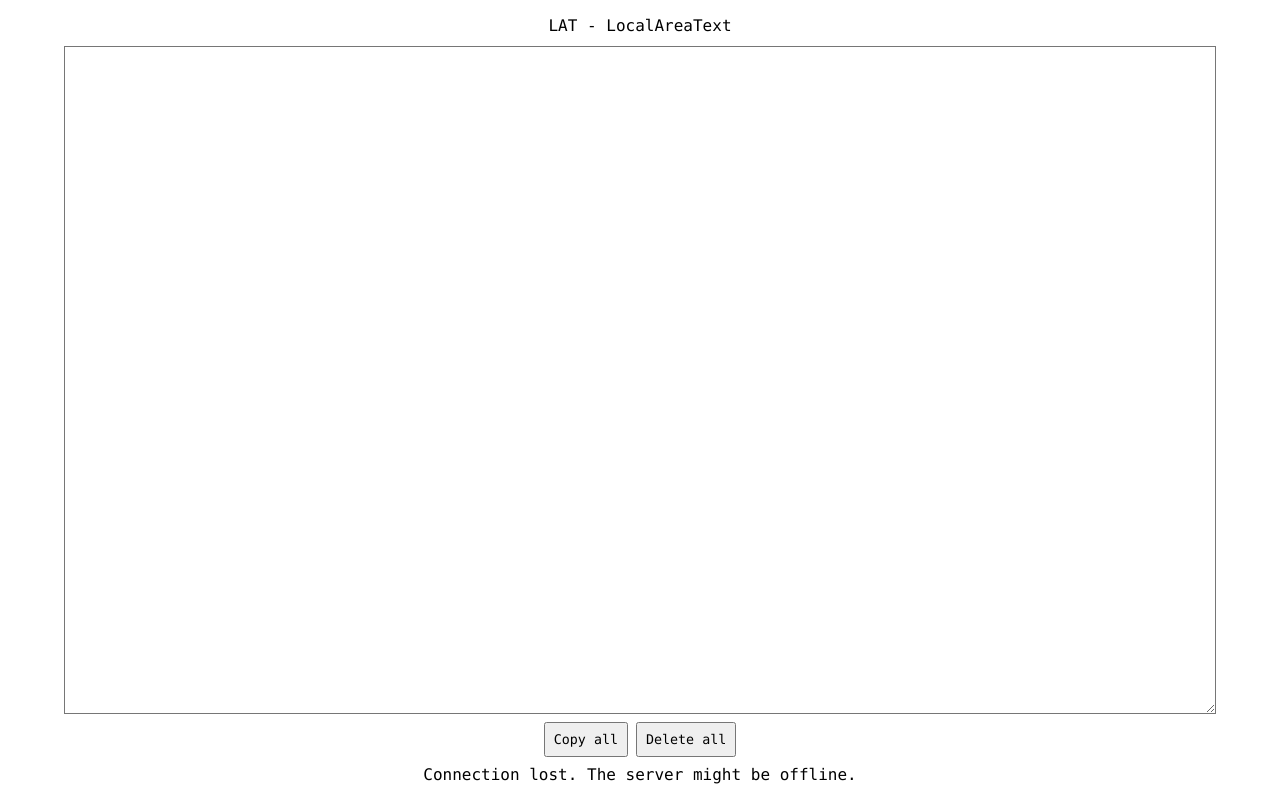
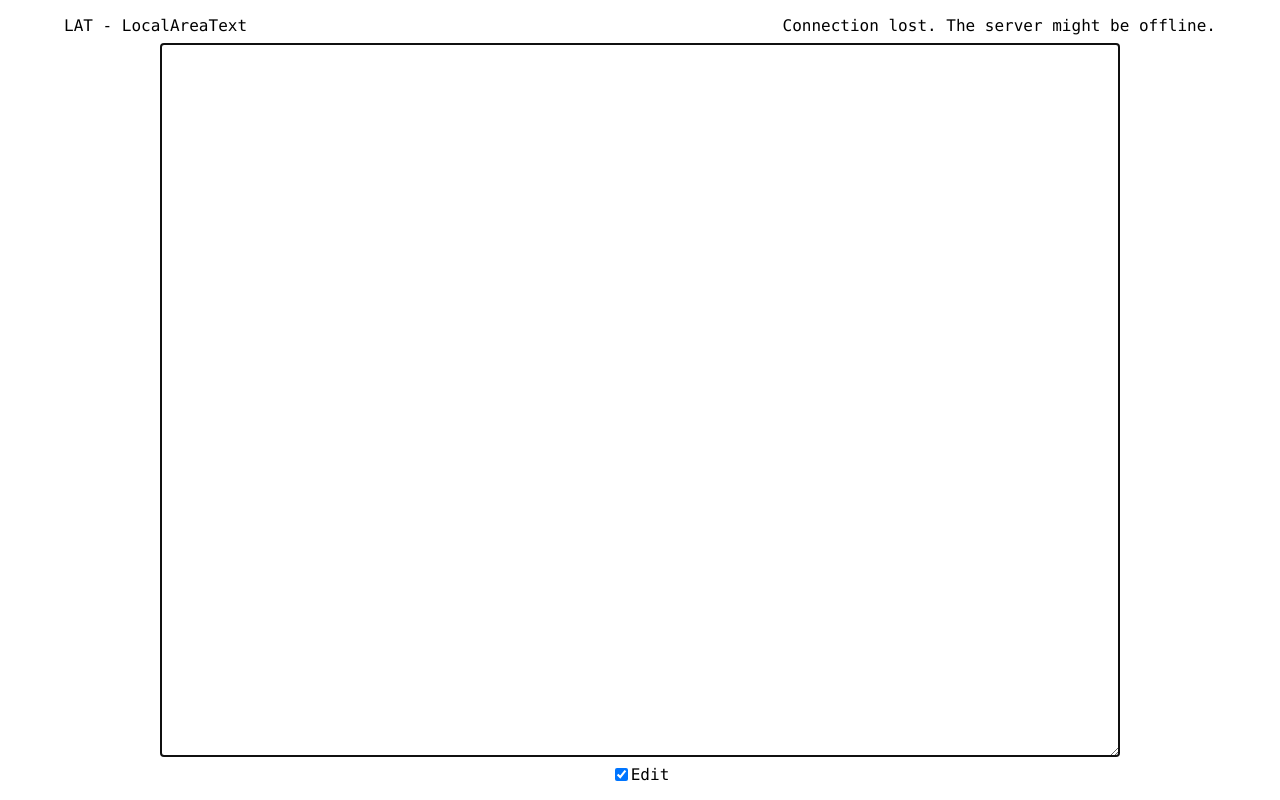
Before and after one commit to palask/lat, a website with bundled scripts: page client/index.html in a window 1280 px wide. Built offline with nearby package versions, Linux system fonts and the light colour scheme; no server answers.

Commit message:
Add preview mode, adjust styles, remove action buttons

```diff
--- a/client/index.html
+++ b/client/index.html
@@ -9,14 +9,18 @@
 </head>
 
 <body>
-    <h1>LAT - LocalAreaText</h1>
-    <textarea id="textbox"></textarea>
-    <div id="controls" class="flex-row">
-        <button onclick="copyToClipboard()">Copy all</button>
-        <button onclick="clearTextbox()">Delete all</button>
-    </div>
-    <p id="connectionStatus"></p>
-
+    <main>
+        <div class="flex-row-multiple">
+            <h1>LAT - LocalAreaText</h1>
+            <p id="connectionStatus"></p>
+        </div>
+        <textarea id="inputbox" class="textbox" autofocus spellcheck="false"></textarea>
+        <div id="previewbox" class="textbox" hidden></div>
+        <div class="flex-row-single">
+            <input type="checkbox" id="edit-toggle" checked>
+            <label for="edit-toggle">Edit</label>
+        </div>
+    </main>
     <script src="script.ts" defer></script>
 </body>
 
--- a/client/script.ts
+++ b/client/script.ts
@@ -1,5 +1,7 @@
-const textbox = document.getElementById("textbox")! as HTMLTextAreaElement
+const inputbox = document.getElementById("inputbox")! as HTMLTextAreaElement
+const previewbox = document.getElementById("previewbox")! as HTMLDivElement
 const connectionStatus = document.getElementById("connectionStatus")!
+const checkbox = document.getElementById("edit-toggle")! as HTMLInputElement
 
 let socket: WebSocket | null = null
 let reconnectTimer: Timer | null = null
@@ -18,7 +20,8 @@ function createWebSocket() {
     // Update text box and user count with data from server
     socket.onmessage = (event) => {
         let data = JSON.parse(event.data)
-        textbox.value = data.text
+        inputbox.value = data.text
+        previewbox.innerText = data.text
         connectionStatus.textContent = data.connected_users
     }
 
@@ -48,42 +51,24 @@ function createWebSocket() {
 createWebSocket()
 
 // Handle text input and emit to server
-textbox.addEventListener("input", function () {
+inputbox.addEventListener("input", function () {
     if (!socket) {
         console.error("No open socket")
         return;
     }
-    socket.send(JSON.stringify({ text: textbox.value }))
+    socket.send(JSON.stringify({ text: inputbox.value }))
 })
 
-function fallbackCopyToClipboard() {
-    textbox.focus()
-    textbox.select()
-
-    try {
-        const successfulCopy = document.execCommand("copy")
-    } catch (err) {
-        console.error("Failed to copy text with fallback method: ", err)
-    }
+function configureInputbox() {
+    inputbox.readOnly = !checkbox.checked
+    inputbox.hidden = !checkbox.checked
+    previewbox.hidden = checkbox.checked
 }
 
-async function copyToClipboard() {
-    if (!navigator.clipboard) {
-        fallbackCopyToClipboard()
-        return
-    }
-    try {
-        await navigator.clipboard.writeText(textbox.value)
-    } catch (err) {
-        console.error("Failed to copy text: ", err)
-    }
-}
+// Handle edit checkbox toggle on page load
+configureInputbox()
 
-function clearTextbox() {
-    if (!socket) {
-        console.error("No open socket")
-        return
-    }
-    textbox.value = ""
-    socket.send(JSON.stringify({ text: textbox.value }))
-}
+// Handle edit checkbox toggle
+checkbox.addEventListener("change", function () {
+    configureInputbox()
+})
--- a/client/style.css
+++ b/client/style.css
@@ -1,12 +1,9 @@
 body {
     box-sizing: border-box;
-    display: flex;
-    flex-direction: column;
     font-family: ui-monospace, SFMono-Regular, "SF Mono", Menlo, Consolas, "Liberation Mono", monospace;
     height: 100vh;
     margin: 0;
     padding: 16px;
-    text-align: center;
 }
 
 @supports (height: 100dvh) {
@@ -15,36 +12,47 @@ body {
     }
 }
 
+main {
+    display: flex;
+    flex-direction: column;
+    gap: 8px;
+    height: 100%;
+    margin: 0 auto;
+    width: 90vw;
+}
+
+@supports (width: 90dvw) {
+    main {
+        width: 90dvw;
+    }
+}
+
 h1 {
     font-size: inherit;
     font-weight: normal;
-    margin-top: 0;
+    margin: 0;
 }
 
-#textbox {
+.textbox {
     align-self: center;
     border-style: solid;
     box-sizing: border-box;
     flex: 1;
     font-family: inherit;
-    font-size: 16px;
-    width: 90vw;
+    font-size: 1em;
+    max-width: 100%;
+    width: 60rem;
 }
 
-@supports (width: 90dvw) {
-    #textbox {
-        width: 90dvw;
-    }
+.flex-row-single {
+    display: flex;
+    justify-content: center;
 }
 
-.flex-row {
+.flex-row-multiple {
     display: flex;
     gap: 8px;
-}
-
-#controls {
-    justify-content: center;
-    margin: 8px 0;
+    justify-content: space-between;
 }
 
 button {
@@ -63,8 +71,8 @@ p {
         color: #eee;
     }
 
-    #textbox {
-        background-color: #123;
+    .textbox {
+        background-color: transparent;
         border-color: #888;
         color: #eee;
     }
```
